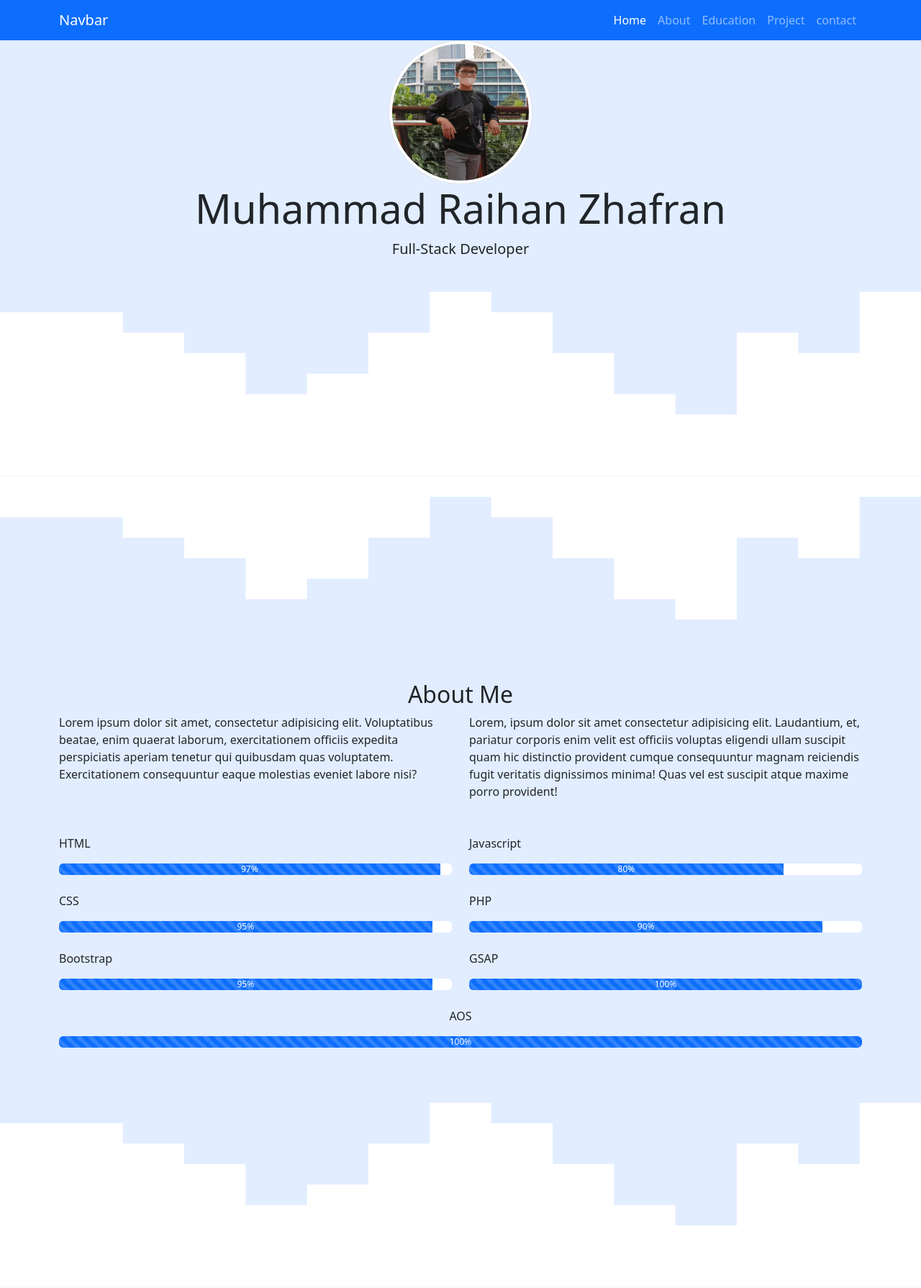
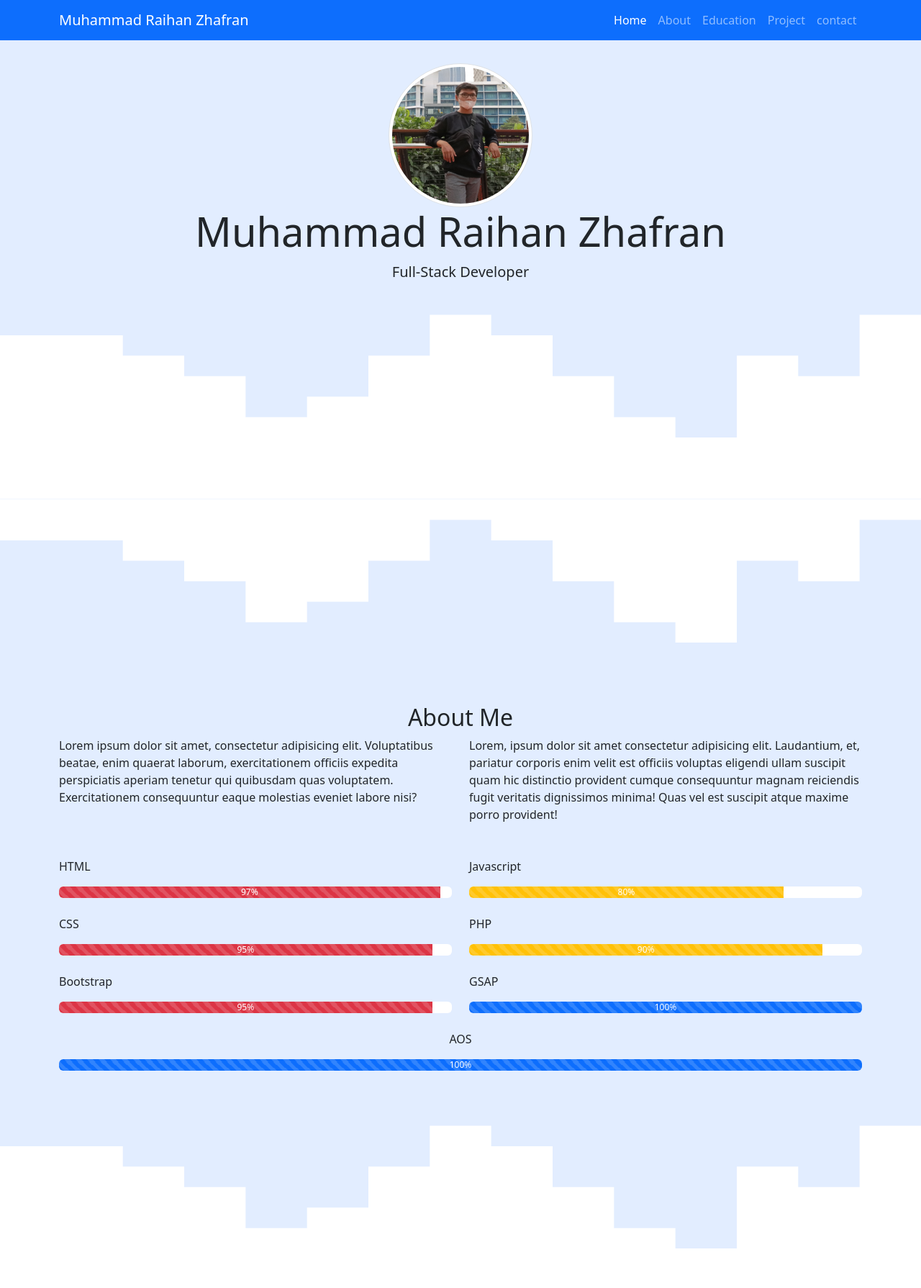
Before and after one commit to MRaihanZ/MyPortfolio, a PHP site: page / in a window 1280 px wide. Shown: the top 1790 px of the page at 72% size. Run offline with PHP 8.4, Linux system fonts and the light colour scheme.

Commit message:
adding a few change

```diff
--- a/assets/css/index.css
+++ b/assets/css/index.css
@@ -2,6 +2,11 @@ body {
     margin: 0px;
 }
 
-.jumbotron, .about, .education, .project, .contact {
+.jumbotron {
+    padding-top: 2rem;
     background-color: #e2edff;
 }
+
+ .about, .education, .project, .contact {
+    background-color: #e2edff;
+ }
--- a/index.php
+++ b/index.php
@@ -19,11 +19,11 @@ include "assets/php/protocol.php";
 <body>
     <nav class="navbar navbar-expand-lg navbar-dark bg-primary">
         <div class="container">
-            <a class="navbar-brand" href="#">Navbar</a>
-            <button class="navbar-toggler" type="button" data-bs-toggle="collapse" data-bs-target="#navbarNav" aria-controls="navbarNav" aria-expanded="false" aria-label="Toggle navigation">
+            <a class="navbar-brand" href="#" data-aos="zoom-in-down">Muhammad Raihan Zhafran</a>
+            <button class="navbar-toggler" type="button" data-bs-toggle="collapse" data-bs-target="#navbarNav" aria-controls="navbarNav" aria-expanded="false" aria-label="Toggle navigation" data-aos="zoom-in-down">
                 <span class="navbar-toggler-icon"></span>
             </button>
-            <div class="collapse navbar-collapse" id="navbarNav">
+            <div class="collapse navbar-collapse" id="navbarNav" data-aos="zoom-in-down">
                 <ul class="navbar-nav ms-auto">
                     <li class="nav-item">
                         <a class="nav-link active" aria-current="page" href="#">Home</a>
@@ -78,13 +78,13 @@ include "assets/php/protocol.php";
                         <div class="html">
                             <p>HTML</p>
                             <div class="progress bg-white" role="progressbar" aria-label="Animated striped example" aria-valuenow="97" aria-valuemin="0" aria-valuemax="100">
-                                <div class="progress-bar progress-bar-striped progress-bar-animated" style="width: 97%" data-aos="slide-right" data-aos-duration="1000">97%</div>
+                                <div class="progress-bar progress-bar-striped progress-bar-animated bg-danger" style="width: 97%" data-aos="slide-right" data-aos-duration="1000">97%</div>
                             </div>
                         </div>
                         <div class="css mt-4">
                             <p>CSS</p>
                             <div class="progress bg-white" role="progressbar" aria-label="Animated striped example" aria-valuenow="95" aria-valuemin="0" aria-valuemax="100">
-                                <div class="progress-bar progress-bar-striped progress-bar-animated" style="width: 95%" data-aos="slide-right" data-aos-duration="1000">95%</div>
+                                <div class="progress-bar progress-bar-striped progress-bar-animated bg-danger" style="width: 95%" data-aos="slide-right" data-aos-duration="1000">95%</div>
                             </div>
                         </div>
                     </div>
@@ -92,13 +92,13 @@ include "assets/php/protocol.php";
                         <div class="javascript">
                             <p>Javascript</p>
                             <div class="progress bg-white" role="progressbar" aria-label="Animated striped example" aria-valuenow="80" aria-valuemin="0" aria-valuemax="100">
-                                <div class="progress-bar progress-bar-striped progress-bar-animated" style="width: 80%" data-aos="slide-right" data-aos-duration="1000">80%</div>
+                                <div class="progress-bar progress-bar-striped progress-bar-animated bg-warning" style="width: 80%" data-aos="slide-right" data-aos-duration="1000">80%</div>
                             </div>
                         </div>
                         <div class="php mt-4">
                             <p>PHP</p>
                             <div class="progress bg-white" role="progressbar" aria-label="Animated striped example" aria-valuenow="90" aria-valuemin="0" aria-valuemax="100">
-                                <div class="progress-bar progress-bar-striped progress-bar-animated" style="width: 90%" data-aos="slide-right" data-aos-duration="1000">90%</div>
+                                <div class="progress-bar progress-bar-striped progress-bar-animated bg-warning" style="width: 90%" data-aos="slide-right" data-aos-duration="1000">90%</div>
                             </div>
                         </div>
                     </div>
@@ -108,7 +108,7 @@ include "assets/php/protocol.php";
                         <div class="bootstrap mt-4">
                             <p>Bootstrap</p>
                             <div class="progress bg-white" role="progressbar" aria-label="Animated striped example" aria-valuenow="95" aria-valuemin="0" aria-valuemax="100">
-                                <div class="progress-bar progress-bar-striped progress-bar-animated" style="width: 95%" data-aos="slide-right" data-aos-duration="1000">95%</div>
+                                <div class="progress-bar progress-bar-striped progress-bar-animated bg-danger" style="width: 95%" data-aos="slide-right" data-aos-duration="1000">95%</div>
                             </div>
                         </div>
                     </div>
```
